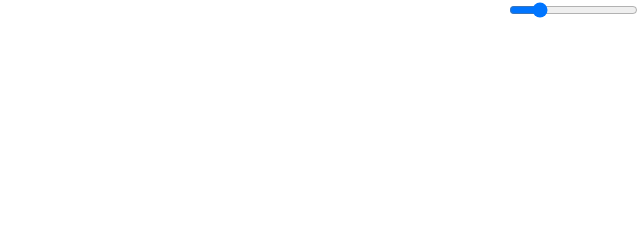
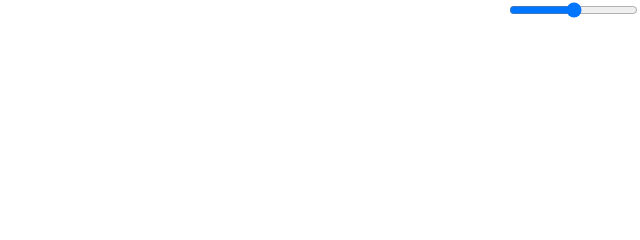
Before and after one commit to TropicSapling/ai-test, a plain HTML site: page index.html in a window 1280 px wide. Shown: the top 240 px of the page, 640-1280 px from the left. Drawn offline with nearby package versions, Linux system fonts and the light colour scheme.

Commit message:
Update index.html

```diff
--- a/index.html
+++ b/index.html
@@ -7,6 +7,6 @@
   </head>
   <body>
     <canvas id="game"></canvas>
-    <input id="speed" type=range min=0 max=10 value=2>
+    <input id="speed" type=range min=0 max=10 value=5>
   </body>
 </html>
```
